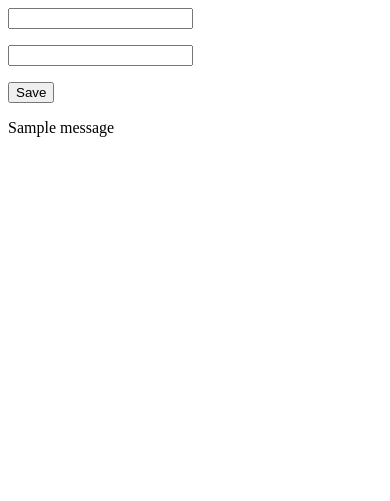
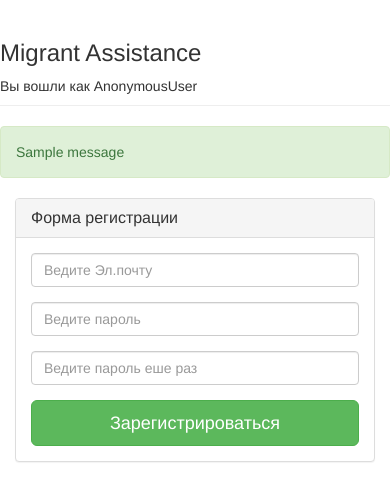
Before and after one commit to ikasymov/migrant_assistance, a Django app: page /signup/ in a window 390 px wide. Shown: the top 501 px of the page. Run offline with Django 3.2, Linux system fonts and the light colour scheme; tables that the repository leaves empty hold one stand-in row (values such as "Sample post"); one stand-in notice (Sample message) is shown; parts of the project's set-up code (start-up, migrations or seed data) failed here and were passed over; some libraries are stand-ins or nearby versions.

Commit message:
Отрефакторил метод регистрации пользователя

```diff
--- a/assistance/authentication/forms.py
+++ b/assistance/authentication/forms.py
@@ -11,9 +11,10 @@ class SignInForm(forms.Form):
     password = forms.CharField(widget=forms.PasswordInput(attrs={'placeholder': _('Ведите пароль'), 'class': 'form-control mb-2 mr-sm-2 mb-sm-0'}))
 
 
-class SignupForm(forms.ModelForm):
-    password = forms.CharField(widget=forms.PasswordInput)
-
-    class Meta:
-        model = User
-        fields = ('email', 'password')
+class SignupForm(forms.Form):
+    email = forms.EmailField(widget=forms.TextInput(
+        attrs={'placeholder': _('Ведите Эл.почту'), 'type': 'email', 'class': 'form-control mb-2 mr-sm-2 mb-sm-0'}))
+    password = forms.CharField(widget=forms.PasswordInput(
+        attrs={'placeholder': _('Ведите пароль'), 'class': 'form-control mb-2 mr-sm-2 mb-sm-0'}))
+    check_password = forms.CharField(widget=forms.PasswordInput(
+        attrs={'placeholder': _('Ведите пароль еше раз'), 'class': 'form-control mb-2 mr-sm-2 mb-sm-0'}))
--- a/assistance/authentication/views.py
+++ b/assistance/authentication/views.py
@@ -1,9 +1,12 @@
 # coding= utf-8
+from django.contrib.auth.forms import AuthenticationForm
+from django.shortcuts import redirect
 from django.views.generic import FormView
 from django.contrib.auth import authenticate, login
 from django.contrib import messages
 
 from authentication.forms import SignInForm, SignupForm
+from authentication.models import User
 from main.messages import Messages
 
 
@@ -23,27 +26,33 @@ class SignInView(FormView):
             login(self.request, user)
             messages.add_message(self.request, messages.SUCCESS, self.message_success)
         else:
-            messages.add_message(self.request, messages.ERROR, self.message_error)
+            messages.add_message(self.request, messages.WARNING, self.message_error)
         return super(SignInView, self).form_valid(form)
 
 
 class SignUpView(FormView):
     form_class = SignupForm
     template_name = 'authentication/sign_up.html'
-    message_success = Messages.Authenticated.signup_message_succes
+    message_success = Messages.Authenticated.signup_message_success
+    message_error = Messages.Authenticated.signup_message_error
+    message_exist = Messages.Authenticated.signup_message_success_exist
 
     def get_success_url(self):
         self.success_url = self.request.META['HTTP_REFERER']
         return self.success_url
 
     def form_valid(self, form):
-        obj = form.save(commit=False)
-        obj.set_password(form.cleaned_data['password'])
-        obj.save()
-        messages.add_message(self.request, messages.SUCCESS, self.message_success)
-        return super(SignUpView, self).form_valid(form)
-
-    def get_context_data(self, **kwargs):
-        context = super(SignUpView, self).get_context_data(**kwargs)
-        context['forms'] = SignupForm()
-        return context
+        email_value = form.cleaned_data['email']
+        try:
+            User.objects.get(email=email_value)
+            messages.add_message(self.request, messages.WARNING, self.message_exist)
+            return redirect(self.request.path)
+        except User.DoesNotExist:
+            if form.cleaned_data['check_password'] == form.cleaned_data['password']:
+                user = User.objects.create(email=email_value)
+                user.set_password(form.cleaned_data['password'])
+                user.save()
+                messages.add_message(self.request, messages.SUCCESS, self.message_success)
+            else:
+                messages.warning(self.request, self.message_error)
+            return super(SignUpView, self).form_valid(form)
--- a/assistance/main/messages.py
+++ b/assistance/main/messages.py
@@ -3,6 +3,8 @@
 
 class Messages:
     class Authenticated:
-        signin_message_error = u'Пользователь с таким Эл. адресом отсуствует'
+        signin_message_error = u'Неверный пароль или Эл. адрес'
         signin_message_success = u'Вы вошли в систему'
-        signup_message_succes = u'Регистрация прошла успешно'
+        signup_message_success = u'Регистрация прошла успешно'
+        signup_message_error = u'Введенные пароли не похожи'
+        signup_message_success_exist = u'Пользователь с таким Эл. адресом существует'
--- a/assistance/main/settings.py
+++ b/assistance/main/settings.py
@@ -7,6 +7,7 @@ environ.Env.read_env()
 BASE_DIR = os.path.dirname(os.path.dirname(os.path.abspath(__file__)))
 SITE_ROOT = root()
 DEBUG = env('DEBUG')
+ALLOWED_HOSTS = ['*']
 DATABASES = {
     'default': env.db()
 }
--- a/assistance/templates/authentication/sign_up.html
+++ b/assistance/templates/authentication/sign_up.html
@@ -1,12 +1,37 @@
-<form method="POST">
-{% csrf_token %}
-{% for form in forms %}
-    <p>{{ form }}
-{% endfor %}
-<p><button>Save</button>
-</form>
-{% if messages %}
-    {% for i in messages %}
-        {{ i }}
-    {% endfor %}
-{% endif %}
+{% extends 'general/base.html' %}
+{% load staticfiles %}
+{% load widget_tweaks %}
+{% block head %}
+<link rel="stylesheet" href="{% static 'bower_components/bootstrap/dist/css/bootstrap.min.css' %}">
+{% endblock %}
+{% block content %}
+    {% include 'general/messages.html' %}
+<div class="container">
+    <div class="row">
+		<div class="col-md-4 col-md-offset-4">
+    		<div class="panel panel-default">
+			  	<div class="panel-heading">
+			    	<h3 class="panel-title">Форма регистрации</h3>
+			 	</div>
+			  	<div class="panel-body">
+			    	<form method="POST">
+                        {% csrf_token %}
+                    <fieldset>
+			    	  	<div class="form-group">
+			    		    {{ form.email }}
+			    		</div>
+			    		<div class="form-group">
+			    			{{ form.password }}
+			    		</div>
+                        <div class="form-group">
+			    			{{ form.check_password }}
+			    		</div>
+			    		<input class="btn btn-lg btn-success btn-block" type="submit" value="Зарегистрироваться">
+			    	</fieldset>
+			      	</form>
+			    </div>
+			</div>
+		</div>
+	</div>
+</div>
+{% endblock %}
--- a/assistance/templates/general/base.html
+++ b/assistance/templates/general/base.html
@@ -5,6 +5,7 @@
 </head>
 <div class="page-header">
     <h3>Migrant Assistance</h3>
+    Вы вошли как {{ request.user }}
 </div>
 {% block content %}
 {% endblock %}
--- a/assistance/templates/general/messages.html
+++ b/assistance/templates/general/messages.html
@@ -4,11 +4,12 @@
 </head>
 <body>
 {% if messages %}
-<div class="alert alert-info">
-    {% for i in messages %}
-        {{ i }}
+ {% for message in messages %}
+<div class="alert alert-{{ message.tags }}">
+        {{ message }}
+
+</div>
     {% endfor %}
-</div>
 {% endif %}
 </body>
 </html>
--- a/requirements.txt
+++ b/requirements.txt
@@ -1,7 +1,7 @@
 Django==1.10.4
 django-countries==4.0
 django-environ==0.4.1
+django-widget-tweaks==1.4.1
 mysql==0.0.1
 MySQL-python==1.2.5
-pkg-resources==0.0.0
 six==1.10.0
```
Also changed, not shown: assistance/templates/authentication/sign_in.html (+23 -9 lines), 1 other file.
